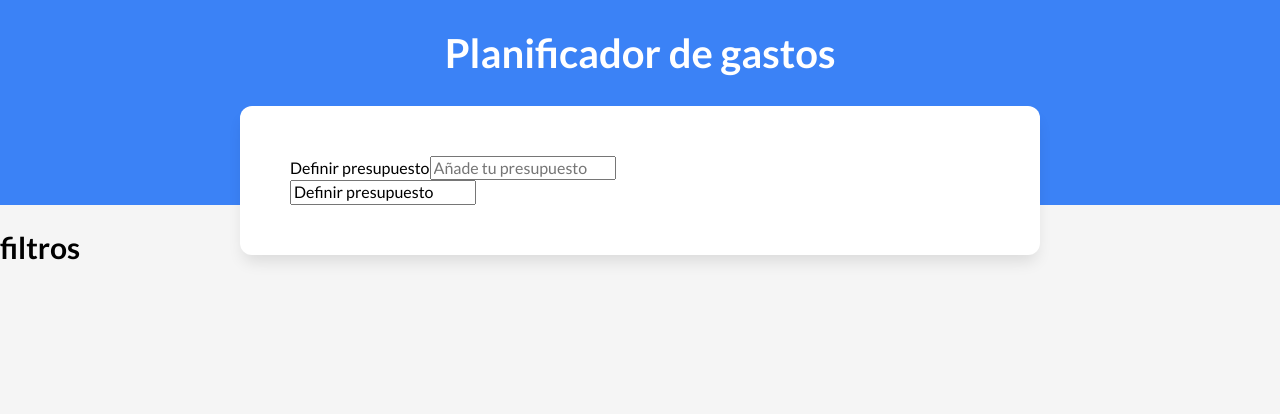
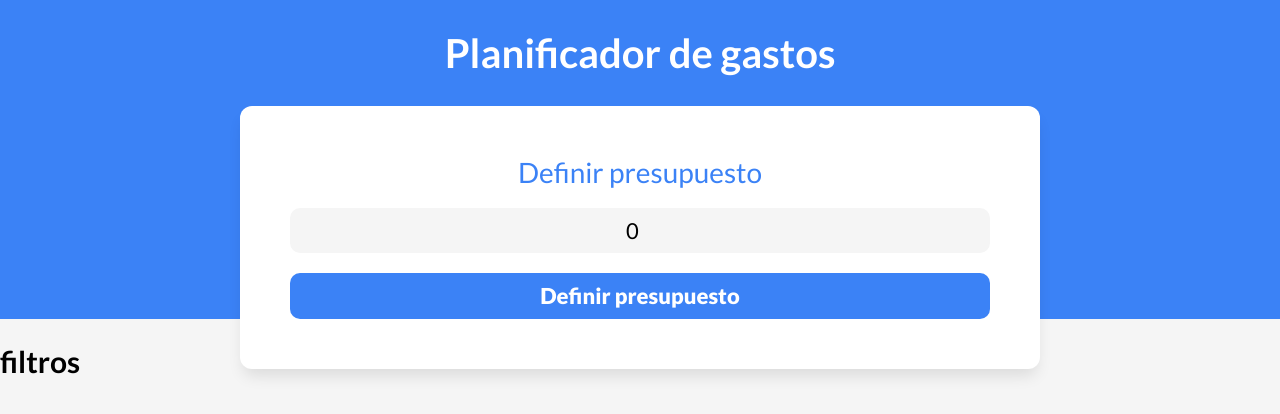
Before and after one commit to Manuel030812/adminGagtos, a Vue app: page / in a window 1280 px wide. Shown: the top 414 px of the page. Built offline with nearby package versions, Linux system fonts and the light colour scheme.

Commit message:
agregamos el de alerta y presupuesto

```diff
--- a/src/App.vue
+++ b/src/App.vue
@@ -1,6 +1,15 @@
 <script setup>
 import Filter from './components/Filter.vue'
 import Presupuesto from './components/Presupuesto.vue'
+import ControlPresupuesto from './components/ControlPresupuesto.vue';
+import { ref } from 'vue';
+
+
+const presupuesto = ref(0);
+
+const definirPresupuesto = (cantidad) => {
+  presupuesto.value = cantidad;
+};
 
 </script>
 
@@ -9,7 +18,16 @@
     <header>
       <h1>Planificador de gastos</h1>
       <div class="contenerdor-heder contenedor sombra">
-        <Presupuesto />
+        <Presupuesto
+        v-if="presupuesto === 0"
+        @definir-presupuesto="definirPresupuesto"
+        />
+
+        <ControlPresupuesto
+          v-else
+
+        />
+
 
       </div>
 
--- /dev/null
+++ b/src/components/Alerta.vue
@@ -0,0 +1,25 @@
+<template>
+    <div class="alerta ">
+
+        <slot>
+
+        </slot>
+
+
+    </div>
+</template>
+
+
+<style  scoped>
+.alerta{
+    padding: 1rem;
+    font-weight: 900;
+    text-transform: uppercase;
+    font-size: 1.6rem;
+    text-align: center;
+    background-color: var(--blanco);
+    border-left: .5rem solid #b91c1c;
+    color: #b91c1c;
+}
+
+</style>
--- /dev/null
+++ b/src/components/ControlPresupuesto.vue
@@ -0,0 +1,41 @@
+<template>
+    <div class="dosColumnas">
+        <div class="contenerdorGrafico">
+            <img :src="imagen" alt="">
+
+        </div>
+
+        <div class="contenedorPresupuesto">
+
+            <button
+                class="reset-app"
+            >
+            reseter presupuesto
+
+            </button>
+            <p>
+                <samp>Presupuesto:</samp>
+                $0
+            </p>
+             <p>
+                <samp>Dispolible:</samp>
+                $0
+            </p>
+             <p>
+                <samp>Gastado:</samp>
+                $0
+            </p>
+
+        </div>
+
+    </div>
+</template>
+
+<script setup>
+import imagen from '../assets/img/grafico.jpg';
+
+</script>
+
+<style scoped>
+
+</style>
--- a/src/components/Presupuesto.vue
+++ b/src/components/Presupuesto.vue
@@ -1,18 +1,99 @@
 <template>
-    <form action="">
+    <form class="presupuesto"
+        @submit.prevent="definirPresupuesto"
+    >
+        <Alerta
+            v-if="error"
+            >
+            {{ error }}
+        </Alerta>
         <div class="campo">
             <label for="">Definir presupuesto</label>
             <input id="nuevoPresupuesto"
-            class="nuevoPresupuesto" type="number" placeholder="Añade tu presupuesto" />
+            class="nuevoPresupuesto" type="number" placeholder="Añade tu presupuesto " :type="Number"
+                min="0"
+                v-model.number="presupuesto"
+
+            />
         </div>
-        <input  class="submit" value="Definir presupuesto" />
+        <input type="submit"  class="submit" value="Definir presupuesto" />
     </form>
 </template>
 
 <script setup>
+import { ref } from 'vue';
+import Alerta from './Alerta.vue';
+
+const presupuesto = ref(0);
+const error = ref('');
+const emit = defineEmits(['definir-presupuesto']);
+
+
+const definirPresupuesto = () => {
+    if (presupuesto.value <= 0 || presupuesto.value === '') {
+        error.value = 'presupuesto no valido';
+
+        setTimeout(() => {
+        error.value = '';
+        }, 3000);
+        return;
+    }
+
+    emit('definir-presupuesto', presupuesto.value);
+
+};
+
+
+
+
 
 </script>
 
 <style scoped>
 
+.presupuesto {
+    width: 100%;
+
+}
+.campo{
+    display: grid;
+    gap: 2rem;
+
+}
+.presupuesto label {
+    font-size: 2.8rem;
+    color: var(--azul);
+    text-align: center;
+}
+.presupuesto input[type="number"] {
+    background-color: var(--gris-claro);
+    border-radius: 1rem;
+    padding: 1rem;
+    border: none;
+    font-size: 2.2rem;
+    text-align: center;
+
+
+}
+
+.presupuesto input[type="submit"] {
+    background-color: var(--azul);
+    border-radius: 1rem;
+    padding: 1rem;
+    border: none;
+    font-size: 2.2rem;
+    margin-top: 2rem;
+    color: var(--blanco);
+    font-weight: 900;
+    width: 100%;
+    text-align: center;
+    transition: background-color 0.3s ease;
+
+
+}
+.presupuesto input[type="submit"]:hover{
+    background-color: #1048a4;
+    cursor: pointer;
+
+}
 </style>
```
